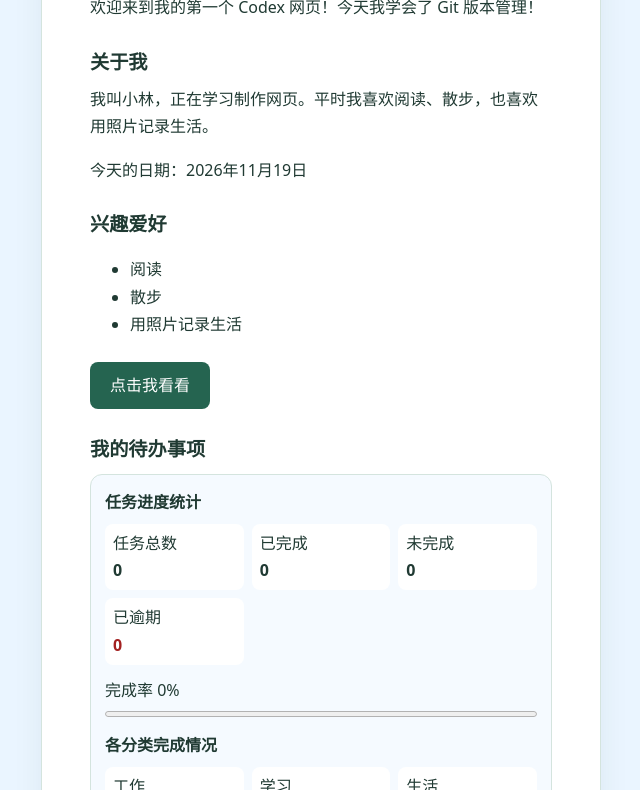
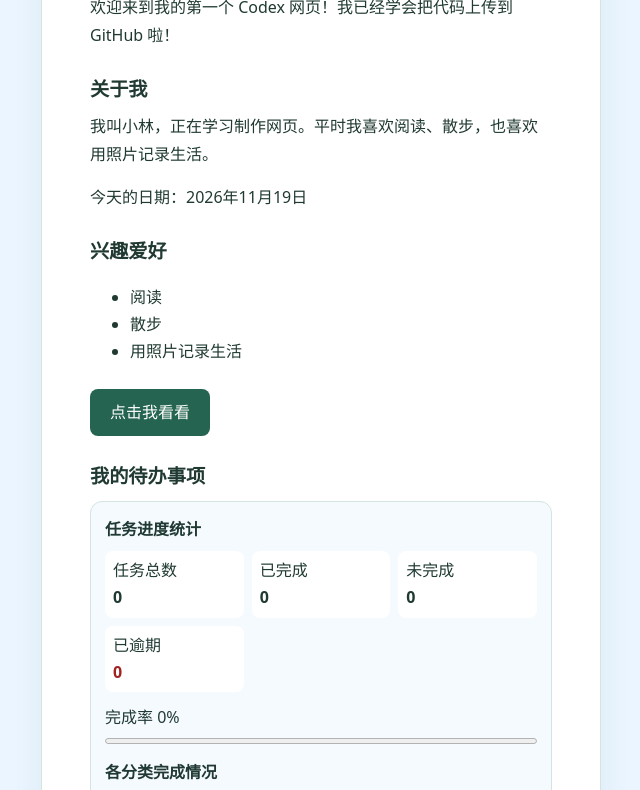
Before and after one commit to gree2012/MyFirstCodex, a plain HTML site: page index.html in a window 1280 px wide. Shown: the part 129-919 px from the top of the page, without its empty margins (319-959 px from the left). Drawn offline with Linux system fonts and the light colour scheme.

Commit message:
第四次保存：更新 GitHub 学习欢迎语

```diff
--- a/index.html
+++ b/index.html
@@ -183,7 +183,7 @@
 <body>
   <main>
     <h1>我的个人介绍</h1>
-    <p>欢迎来到我的第一个 Codex 网页！今天我学会了 Git 版本管理！</p>
+    <p>欢迎来到我的第一个 Codex 网页！我已经学会把代码上传到 GitHub 啦！</p>
     <h2>关于我</h2>
     <p>我叫小林，正在学习制作网页。平时我喜欢阅读、散步，也喜欢用照片记录生活。</p>
     <p>今天的日期：<span id="today-date"></span></p>
```
